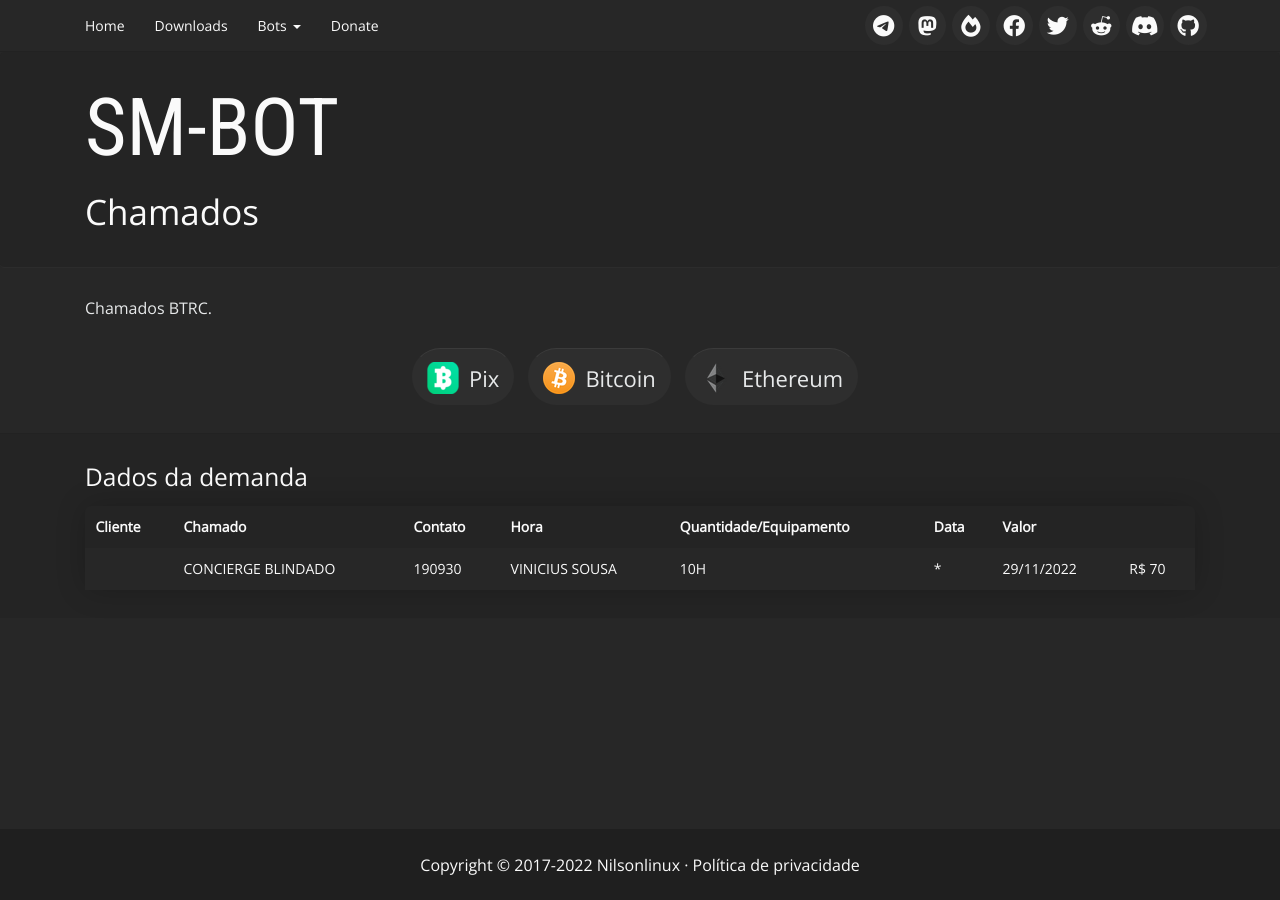
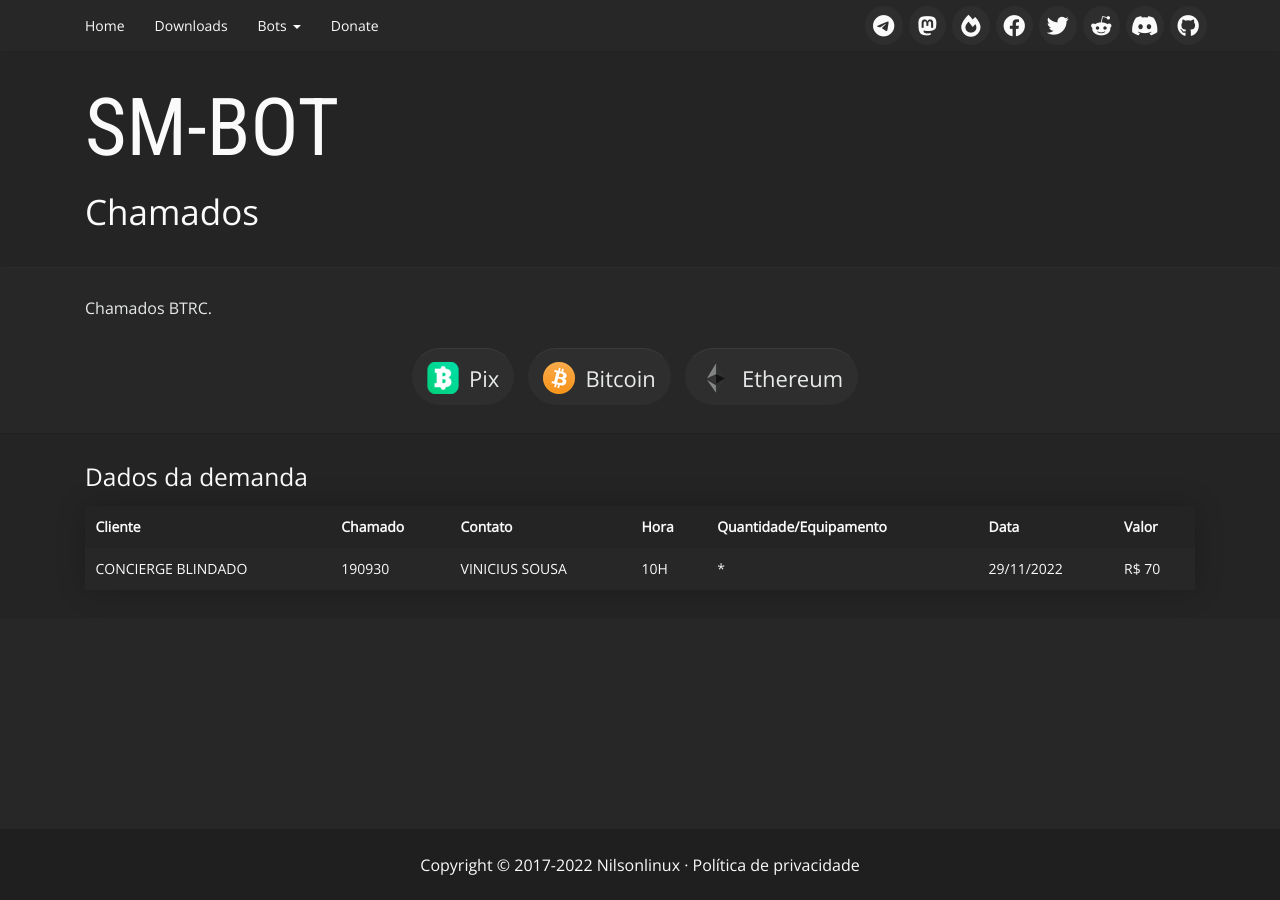
Before and after one commit to suportemasterbot/suportemasterbot.github.io, a Jekyll site: the page built from chamados.html, in a window 1280 px wide. Built offline with Jekyll 4.4.1, drawn with Linux system fonts in a browser that asks for light colours.

Commit message:
Add files via upload

```diff
--- a/chamados.html
+++ b/chamados.html
@@ -89,7 +89,7 @@ title: Chamados
                 {% assign sortedDonators = site.data.chamados | sort: "amount" | reverse %}
                 {% for donator in sortedDonators %}
                 <tr>
-                    <td>{{ donator.name }}
+                    <td>{{ donator.cliente }}
                         {% if donator.telegram %}<a href="{{ donator.telegram }}" target="_blank"><i class="fab fa-telegram"></i></a>{% endif %}
                         {% if donator.twitter %}<a href="{{ donator.twitter }}" target="_blank"><i class="fab fa-twitter"></i></a>{% endif %}
                         {% if donator.facebook %}<a href="{{ donator.facebook }}" target="_blank"><i class="fab fa-facebook"></i></a>{% endif %}
@@ -100,7 +100,6 @@ title: Chamados
                         {% if donator.instagram %}<a href="{{ donator.instagram }}" target="_blank"><i class="fab fa-instagram"></i></a>{% endif %}
                         {% if donator.steam %}<a href="{{ donator.steam }}" target="_blank"><i class="fab fa-steam"></i></a>{% endif %}
                     </td>
-                    <td>{% if donator.cliente %}{{ donator.cliente }}{% else %}*{% endif %}</td>
                     <td>{% if donator.chamado %}{{ donator.chamado }}{% else %}*{% endif %}</td>
                     <td>{% if donator.contato %}{{ donator.contato }}{% else %}*{% endif %}</td>
                     <td>{% if donator.hora %}{{ donator.hora }}{% else %}*{% endif %}</td>
```
